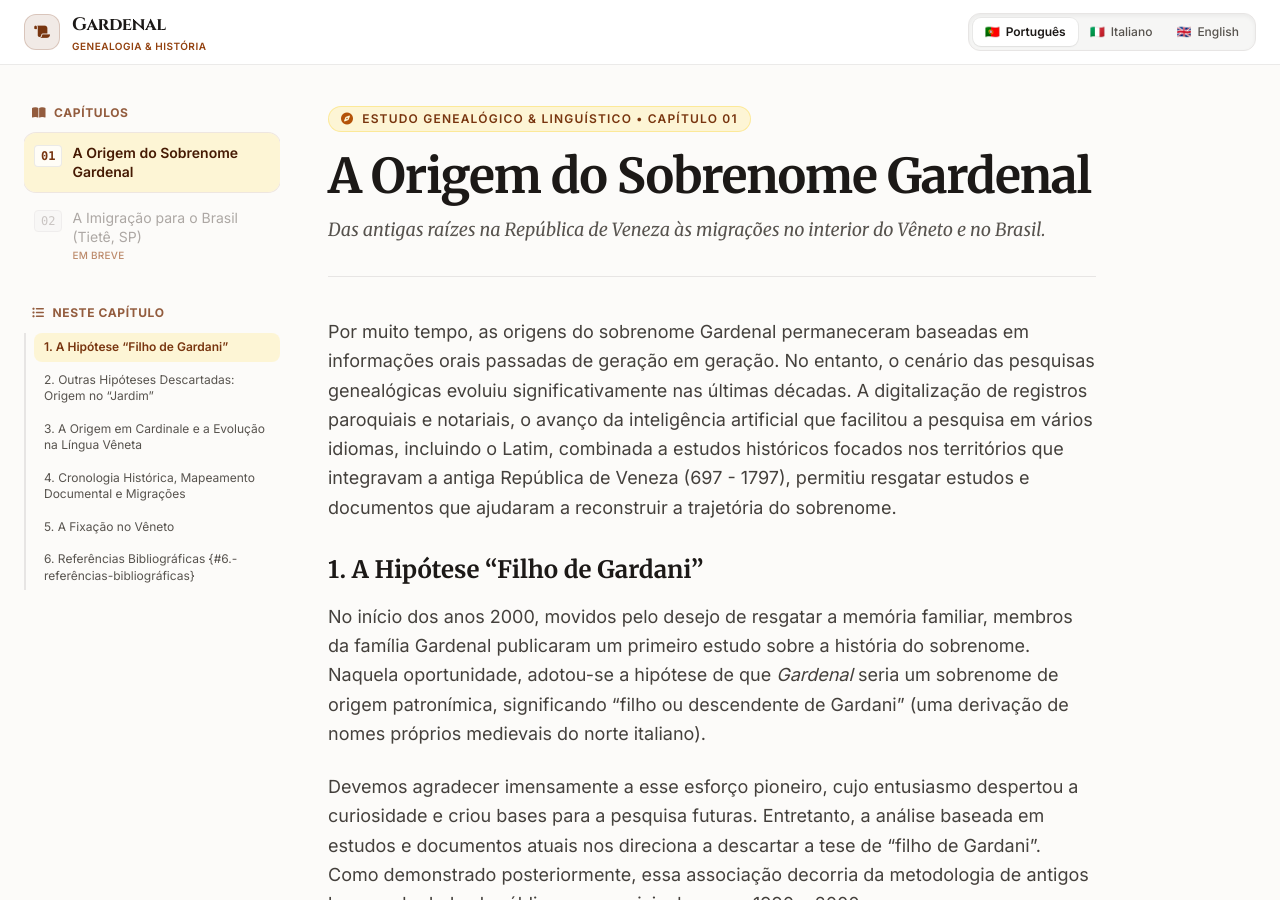
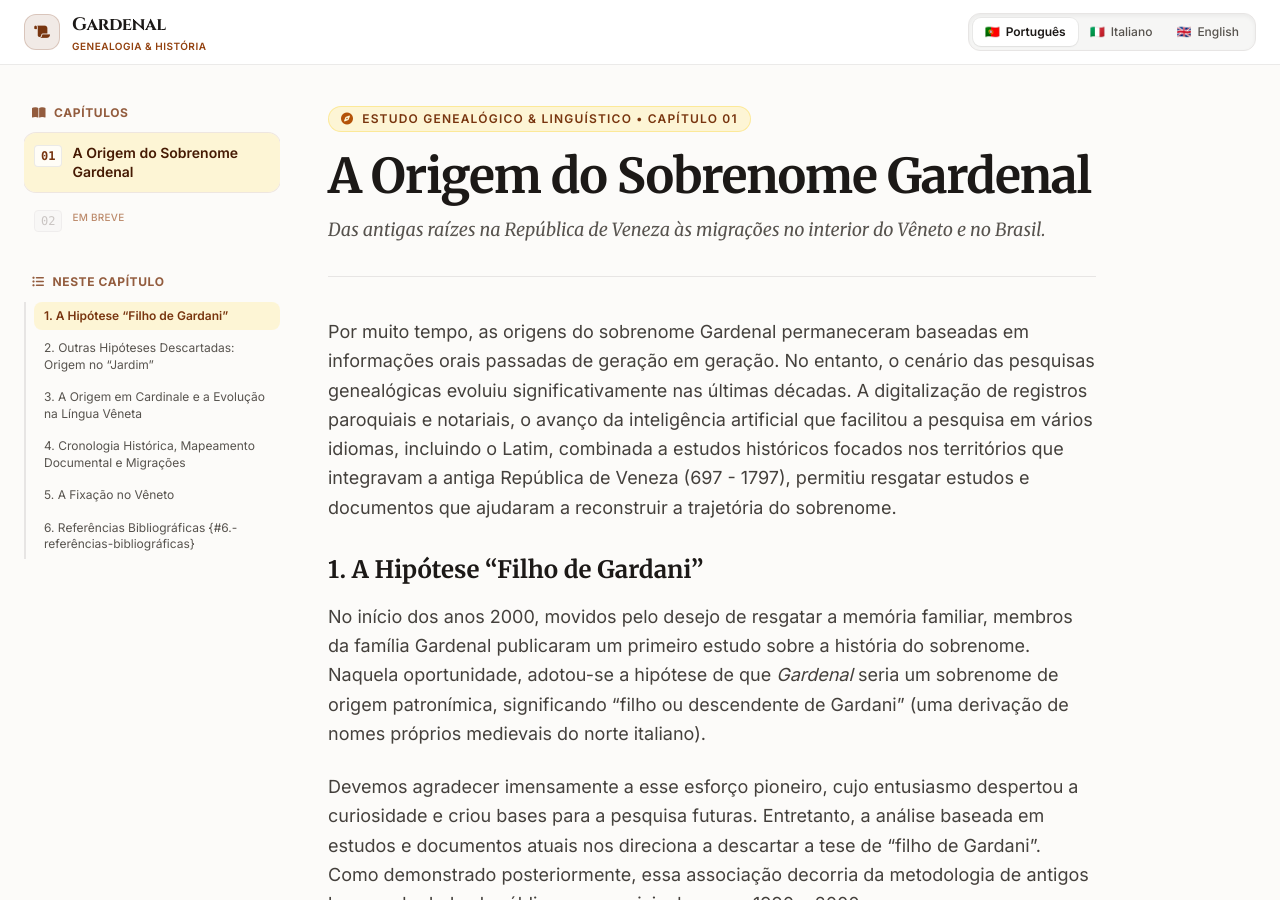
Before and after one commit to gardenalr/gardenalr.github.io, a Jekyll site: the page built from index.md, in a window 1280 px wide and 900 px high. Built offline with Jekyll 4.4.1, drawn with Linux system fonts in a browser that asks for light colours; nearby versions of some CDN libraries.

Commit message:
Remove chapter titles for immigration section
Cleared titles for the immigration chapter in all languages.

```diff
--- a/_data/chapters.yml
+++ b/_data/chapters.yml
@@ -14,9 +14,9 @@
   number: "02"
   status: "upcoming"
   title:
-    pt: "A Imigração para o Brasil (Tietê, SP)"
-    it: "L'Emigrazione in Brasile (Tietê, SP)"
-    en: "The Migration to Brazil (Tietê, SP)"
+    pt: ""
+    it: ""
+    en: ""
   url:
     pt: "#"
     it: "#"
```
